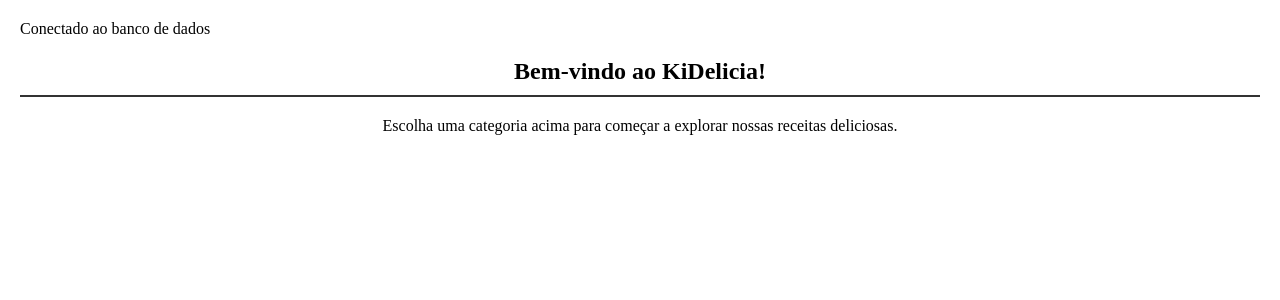
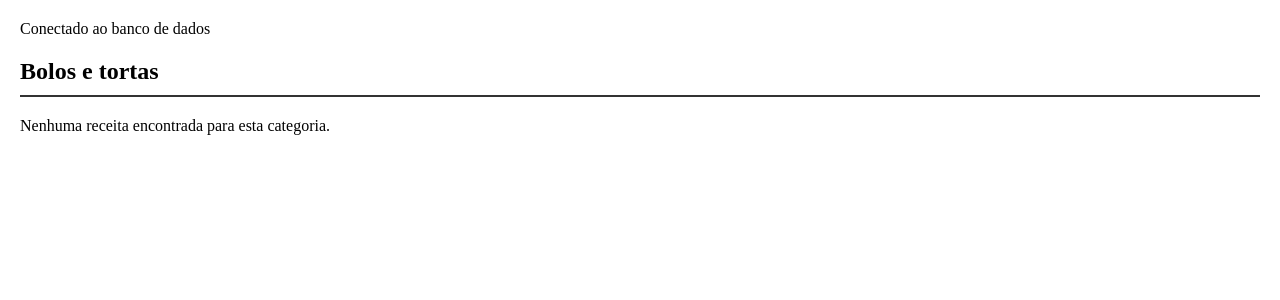
Before and after one commit to dallylademoraes/Site-de-Receitas, a PHP site: the page made by listagem.php in a window 1280 px wide. Shown: the part 128-428 px from the top of the page. Run offline with PHP 8.4, Linux system fonts and the light colour scheme; tables that the repository leaves empty or names only in its code hold one stand-in row (values such as "Sample post"); some libraries are stand-ins or nearby versions.

Commit message:
banco de dados implementado na listagem (só um teste)

```diff
--- a/listagem.php
+++ b/listagem.php
@@ -27,16 +27,16 @@
   </header>
   <nav>
     <ul class="menu">
-      <li><a href="?category=bolosetortas">Bolos e Tortas</a></li>
-      <li><a href="?category=carnes">Carnes</a></li>
-      <li><a href="?category=aves">Aves</a></li>
-      <li><a href="?category=peixesefrutosdomar">Peixes e Frutos do Mar</a></li>
-      <li><a href="?category=saladasemolhos">Saladas e Molhos</a></li>
-      <li><a href="?category=sopas">Sopas</a></li>
-      <li><a href="?category=massas">Massas</a></li>
-      <li><a href="?category=bebidas">Bebidas</a></li>
-      <li><a href="?category=docesesobremesas">Doces e Sobremesas</a></li>
-      <li><a href="?category=todasasreceitas">Todas as Receitas</a></li>
+    <li><a href="?category=bolos%20e%20tortas">Bolos e Tortas</a></li>
+    <li><a href="?category=carnes">Carnes</a></li>
+    <li><a href="?category=aves">Aves</a></li>
+    <li><a href="?category=peixes%20e%20frutos%20do%20mar">Peixes e Frutos do Mar</a></li>
+    <li><a href="?category=saladas%20e%20molhos">Saladas e Molhos</a></li>
+    <li><a href="?category=sopas">Sopas</a></li>
+    <li><a href="?category=massas">Massas</a></li>
+    <li><a href="?category=bebidas">Bebidas</a></li>
+    <li><a href="?category=doces%20e%20sobremesas">Doces e Sobremesas</a></li>
+    <li><a href="?category=todas%20as%20receitas">Todas as Receitas</a></li>
     </ul>
   </nav>
   <div class="content">
@@ -44,74 +44,12 @@
 
     include("conexao.php");
 
+    $category = $_GET['category'] ?? '';
+
     if (empty($category)) {
       echo '<section class="welcome show">';
       echo '<h2>Bem-vindo ao KiDelicia!</h2>';
       echo '<p>Escolha uma categoria acima para começar a explorar nossas receitas deliciosas.</p>';
-      echo '</section>';
-    } elseif ($category === 'bolosetortas') {
-      echo '<section id="bolosetortas" class="show">';
-      echo '<h2>Bolos e Tortas</h2>';
-      echo '<div class="recipes-list">';
-      // Lista de receitas de bolos e tortas aqui
-      echo '</div></section>';
-    } elseif ($category === 'carnes') {
-      echo '<section id="carnes" class="show">';
-      echo '<h2>Carnes</h2>';
-      echo '<div class="recipes-list">';
-      // Lista de receitas de carnes aqui
-      echo '</div></section>';
-    } elseif ($category === 'aves') {
-      echo '<section id="aves" class="show">';
-      echo '<h2>Aves</h2>';
-      echo '<div class="recipes-list">';
-      // Lista de receitas de aves aqui
-      echo '</div></section>';
-    } elseif ($category === 'peixesefrutosdomar') {
-      echo '<section id="peixesefrutosdomar" class="show">';
-      echo '<h2>Peixes e Frutos do Mar</h2>';
-      echo '<div class="recipes-list">';
-      // Lista de receitas de peixes e frutos do mar aqui
-      echo '</div></section>';
-    } elseif ($category === 'saladasemolhos') {
-      echo '<section id="saladasemolhos" class="show">';
-      echo '<h2>Saladas e Molhos</h2>';
-      echo '<div class="recipes-list">';
-      // Lista de receitas de saladas e molhos aqui
-      echo '</div></section>';
-    } elseif ($category === 'sopas') {
-      echo '<section id="sopas" class="show">';
-      echo '<h2>Sopas</h2>';
-      echo '<div class="recipes-list">';
-      // Lista de receitas de sopas aqui
-      echo '</div></section>';
-    } elseif ($category === 'massas') {
-      echo '<section id="massas" class="show">';
-      echo '<h2>Massas</h2>';
-      echo '<div class="recipes-list">';
-      // Lista de receitas de massas aqui
-      echo '</div></section>';
-    } elseif ($category === 'bebidas') {
-      echo '<section id="bebidas" class="show">';
-      echo '<h2>Bebidas</h2>';
-      echo '<div class="recipes-list">';
-      // Lista de receitas de bebidas aqui
-      echo '</div></section>';
-    } elseif ($category === 'docesesobremesas') {
-      echo '<section id="docesesobremesas" class="show">';
-      echo '<h2>Doces e Sobremesas</h2>';
-      echo '<div class="recipes-list">';
-      // Lista de receitas de doces e sobremesas aqui
-      echo '</div></section>';
-    } elseif ($category === 'todasasreceitas') {
-      echo '<section id="todasasreceitas" class="show">';
-      echo '<h2>Todas as Receitas</h2>';
-      echo '<div class="recipes-list">';
-      // Lista de todas as receitas aqui
-      echo '</div></section>';
-    } else {
-      echo '<section class="show">';
-      echo '<h2>Bem-vindo! Selecione uma categoria para começar.</h2>';
       echo '</section>';
     }
       //teste com banco de dados
@@ -125,20 +63,20 @@
 
         $result = $stmt->get_result();
 
-        echo 'section class="show';
-        echo '<h2>' . ucfirst($category) . '<h2>';// nome da categoria
-        echo '<div> class="recipes-list">';
+        echo '<section class="show">';
+        echo '<h2>' . ucfirst($category) . '</h2>'; // nome da categoria
+        echo '<div class="recipes-list">';
 
         if($result->num_rows > 0) {
           while($row = $result->fetch_assoc()) {
             //informacoes da receita aqui
             echo '<div class="recipe">';
-            echo '<h3>' . htmlspecialchars($row['nome_receita']) . '</h3>';  // Nome da receita
-            echo '<p><strong>Tempo de Preparo:</strong> ' . htmlspecialchars($row['tempo_preparo']) . '</p>';  // Tempo de preparo
-            echo '<p><strong>Serve:</strong> ' . htmlspecialchars($row['porcoes']) . ' pessoas</p>';  // Número de porções
-            echo '<p><strong>Descrição:</strong> ' . htmlspecialchars($row['descricao']) . '</p>';  // Descrição
-            echo '<p><strong>Ingredientes:</strong> ' . htmlspecialchars($row['ingredientes']) . '</p>';  // Ingredientes
-            echo '<p><strong>Modo de Preparo:</strong> ' . htmlspecialchars($row['modo_preparo']) . '</p>';  // Modo de preparo
+            echo '<h3>' . htmlspecialchars($row['nome']) . '</h3>';
+            echo '<p><strong>Tempo de Preparo:</strong> ' . htmlspecialchars($row['tempo']) . '</p>';
+            echo '<p><strong>Serve:</strong> ' . htmlspecialchars($row['quantas_pessoas']) . ' pessoas</p>';
+            echo '<p><strong>Descrição:</strong> ' . htmlspecialchars($row['descricao']) . '</p>';
+            echo '<p><strong>Ingredientes:</strong> ' . htmlspecialchars($row['ingredientes']) . '</p>';
+            echo '<p><strong>Modo de Preparo:</strong> ' . htmlspecialchars($row['preparo']) . '</p>';
             echo '</div>';
           }
         }else {
```
